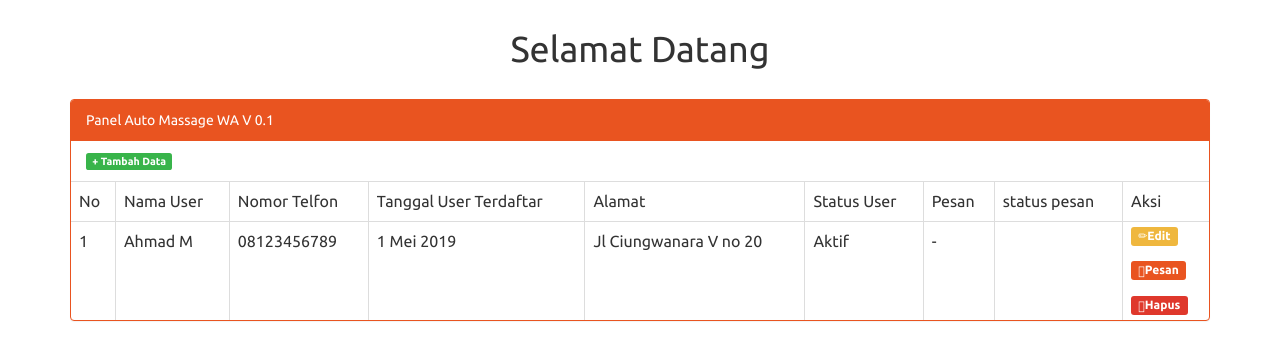
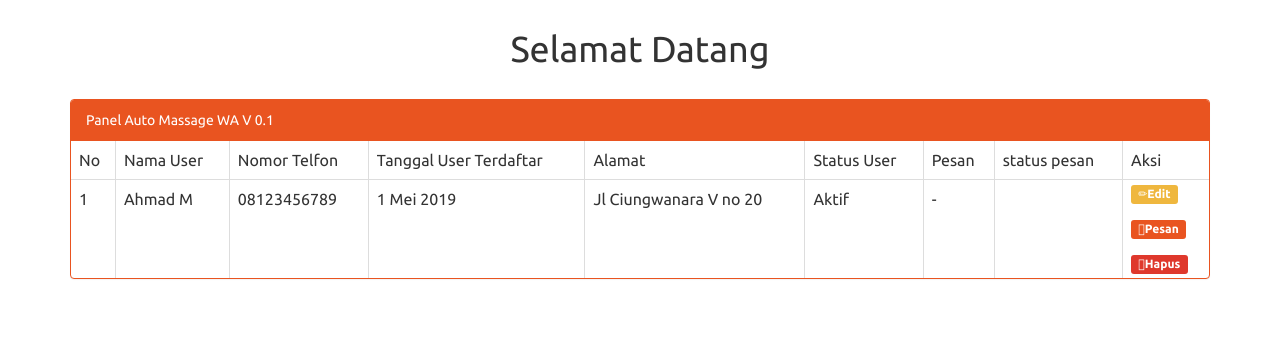
Before and after one commit to nullcookies/sistemwa, a PHP site: page /index.php in a window 1280 px wide. Shown: the part 51-411 px from the top of the page. Run offline with PHP 8.4, Linux system fonts and the light colour scheme; data comes from the database, SQL or seed files in the repository.

Commit message:
update index.php 1

```diff
--- a/index.php
+++ b/index.php
@@ -47,9 +47,6 @@ $sql="SELECT * FROM tb_dtuser";
         <br>
         <div class="panel panel-primary">
                 <div class="panel-heading">Panel Auto Massage WA V 0.1</div>
-                <div class="panel-body">
-                    <a href="tambahdata.php" style="text-decoration: none;"><span class="label label-success glyphicon-plus"> Tambah Data</span></a>
-                </div>
         <table class="table table-bordered" align="center">
             <tr>
                 <td>No</td>
```
